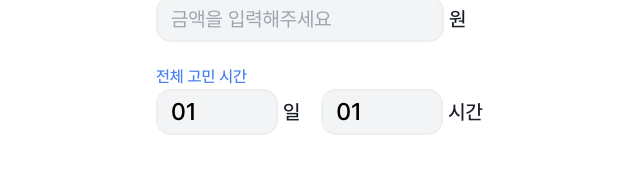
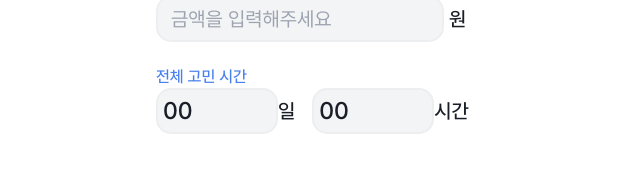
Before and after one commit to yono-yuno/frontend, a React (Vite) app: page /SetupPage in a window 1280 px wide. Shown: the part 407-592 px from the top of the page, without its empty margins (320-960 px from the left). Built offline with nearby package versions, Linux system fonts and the light colour scheme.

Commit message:
💄 Setup 페이지 드롭다운 기능 추가

```diff
--- a/package.json
+++ b/package.json
@@ -10,6 +10,7 @@
     "preview": "vite preview"
   },
   "dependencies": {
+    "@headlessui/react": "^2.2.0",
     "react": "^19.0.0",
     "react-dom": "^19.0.0",
     "react-router-dom": "^7.2.0"
--- a/src/pages/SetupPage.jsx
+++ b/src/pages/SetupPage.jsx
@@ -1,8 +1,20 @@
 import React, { useState } from "react";
+import { Listbox } from "@headlessui/react";
 import YunoWarning from "../assets/YunoWarning.png";
 import GuideBook from "../assets/GuideBook.png";
 import { useNavigate } from "react-router-dom";
 import { SETUPCOMPLETE_PAGE_PATH } from "../constants/Paths";
+
+const dayOptions = [
+  { id: 0, name: "00" },
+  { id: 1, name: "01" },
+  { id: 2, name: "02" },
+];
+
+const hourOptions = [];
+for (let i = 0; i < 60; i++) {
+  hourOptions.push({ id: i, name: String(i).padStart(2, "0") });
+}
 
 const SetupPage = () => {
   const navigate = useNavigate();
@@ -11,8 +23,8 @@ const SetupPage = () => {
   };
   const [amount, setAmount] = useState("");
   const [isFocused, setIsFocused] = useState(false);
-  // const [days, setDays] = useState("01");
-  // const [hours, setHours] = useState("01");
+  const [selectedDayOption, setSelectedDayOption] = useState(dayOptions[0]);
+  const [selectedHourOption, setSelectedHourOption] = useState(hourOptions[0]);
 
   // 포커스 핸들러
   const handleFocus = () => setIsFocused(true);
@@ -49,7 +61,7 @@ const SetupPage = () => {
                     ? "text-toss text-20 font-PDMedium"
                     : "text-black text-20 font-PDMedium"
                 }`}
-              type="text"
+              type="number"
               placeholder="금액을 입력해주세요"
               value={amount}
               onChange={(e) => setAmount(e.target.value)}
@@ -65,19 +77,74 @@ const SetupPage = () => {
         <label className="font-PDMedium leading-tight text-16 text-toss">
           전체 고민 시간
         </label>
-        <div className="flex items-center mt-[1px]">
-          <div className="flex items-center w-[122px] h-[46px] rounded-15 border-2 border-[#ECEEEF] bg-background">
-            {/* 일 선택 */}
-            <p className="pl-[13px] font-PDMedium text-24 bg-background">01</p>
+        <div className="flex flex-row">
+          <div className="flex flex-row items-center">
+            <Listbox value={selectedDayOption} onChange={setSelectedDayOption}>
+              {({ open }) => (
+                <div>
+                  <Listbox.Button
+                    className={`w-[122px] h-[46px] rounded-15 pl-[5px] border-[2px] font-PDMedium text-left text-24 text-black  ${
+                      open
+                        ? "border-toss bg-[#F6F9FF] text-toss"
+                        : "border-[#ECEEEF] bg-background"
+                    } focus:outline-none `}
+                  >
+                    {selectedDayOption.name}
+                  </Listbox.Button>
+
+                  <Listbox.Options className="absolute w-[122px] h-[138px] bg-background border-[2px] border-[#ECEEEF] rounded-15">
+                    {dayOptions.map((option) => (
+                      <Listbox.Option
+                        key={option.id}
+                        value={option}
+                        className={`pl-[5px] pt-[7px] pb-[7px] font-PDRegular ${
+                          option.name == "02" ? "border-none" : "border-b-[1px]"
+                        } text-24 text-black leading-tight hover:bg-background`}
+                      >
+                        {option.name}
+                      </Listbox.Option>
+                    ))}
+                  </Listbox.Options>
+                </div>
+              )}
+            </Listbox>
+            <p className="font-PDMedium text-20 text-black">일</p>
           </div>
-          <span className="text-black pl-[5px] font-PDMedium text-20">일</span>
-          <div className="flex ml-[21px] items-center w-[122px] h-[46px] rounded-15 border-2 border-[#ECEEEF] bg-background">
-            {/* 시간 선택 */}
-            <p className="pl-[13px] font-PDMedium text-24 bg-background">01</p>
+          <div className="flex flex-row items-center ml-[17px]">
+            <Listbox
+              value={selectedHourOption}
+              onChange={setSelectedHourOption}
+            >
+              {({ open }) => (
+                <div className="relative">
+                  <Listbox.Button
+                    className={`w-[122px] h-[46px] rounded-15 pl-[5px] border-[2px] font-PDMedium text-left text-24 text-black  ${
+                      open
+                        ? "border-toss bg-[#F6F9FF] text-toss"
+                        : "border-[#ECEEEF] bg-background"
+                    } focus:outline-none `}
+                  >
+                    {selectedHourOption.name}
+                  </Listbox.Button>
+
+                  <Listbox.Options className="absolute overflow-y-scroll w-[122px] h-[160px] bg-background border-[2px] border-[#ECEEEF] rounded-15">
+                    {hourOptions.map((option) => (
+                      <Listbox.Option
+                        key={option.id}
+                        value={option}
+                        className={`pl-[5px] pt-[7px] pb-[7px] font-PDRegular ${
+                          option.name == "59" ? "border-none" : "border-b-[1px]"
+                        } text-24 text-black leading-tight hover:bg-background`}
+                      >
+                        {option.name}
+                      </Listbox.Option>
+                    ))}
+                  </Listbox.Options>
+                </div>
+              )}
+            </Listbox>
+            <p className="font-PDMedium text-20 text-black">시간</p>
           </div>
-          <span className="text-black pl-[5px] font-PDMedium text-20">
-            시간
-          </span>
         </div>
       </div>
       {/* 완료 버튼 */}
```
Also changed, not shown: 1 other file (tests, documents, lock files or other folders).
